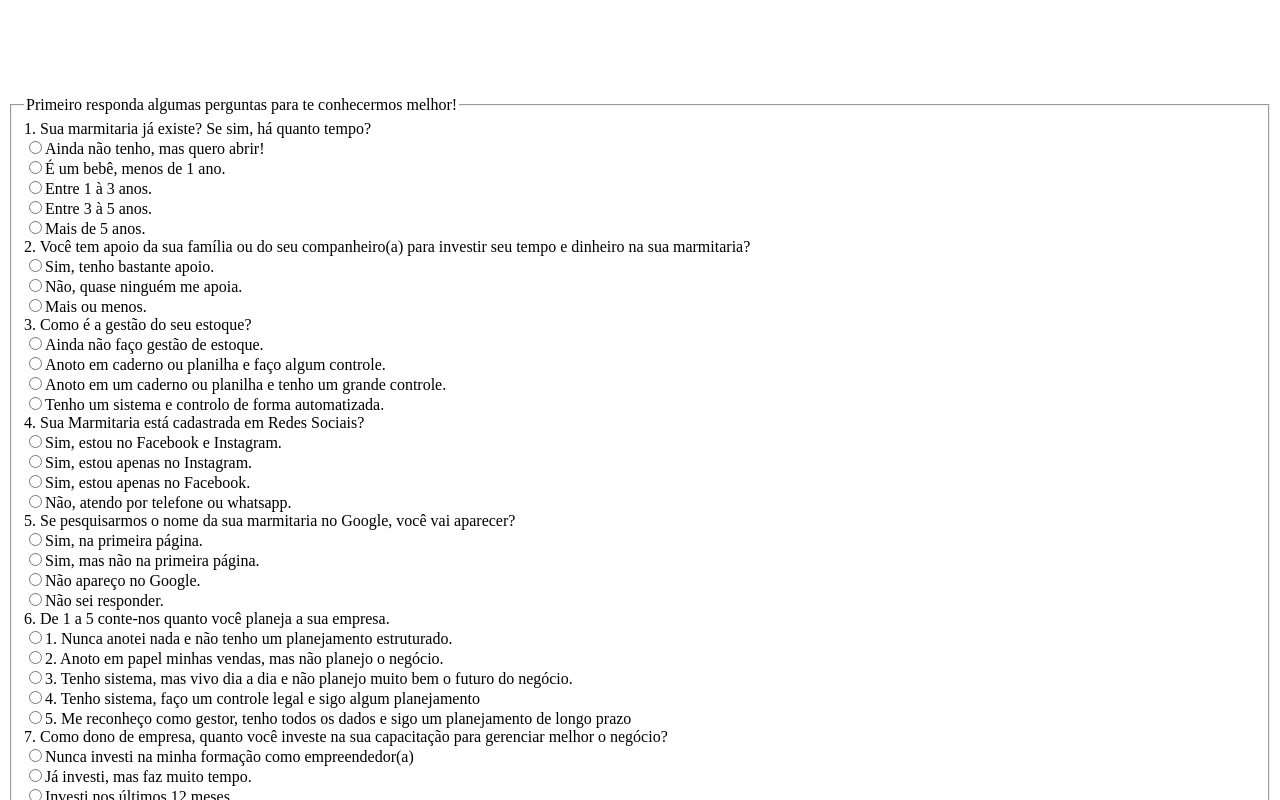
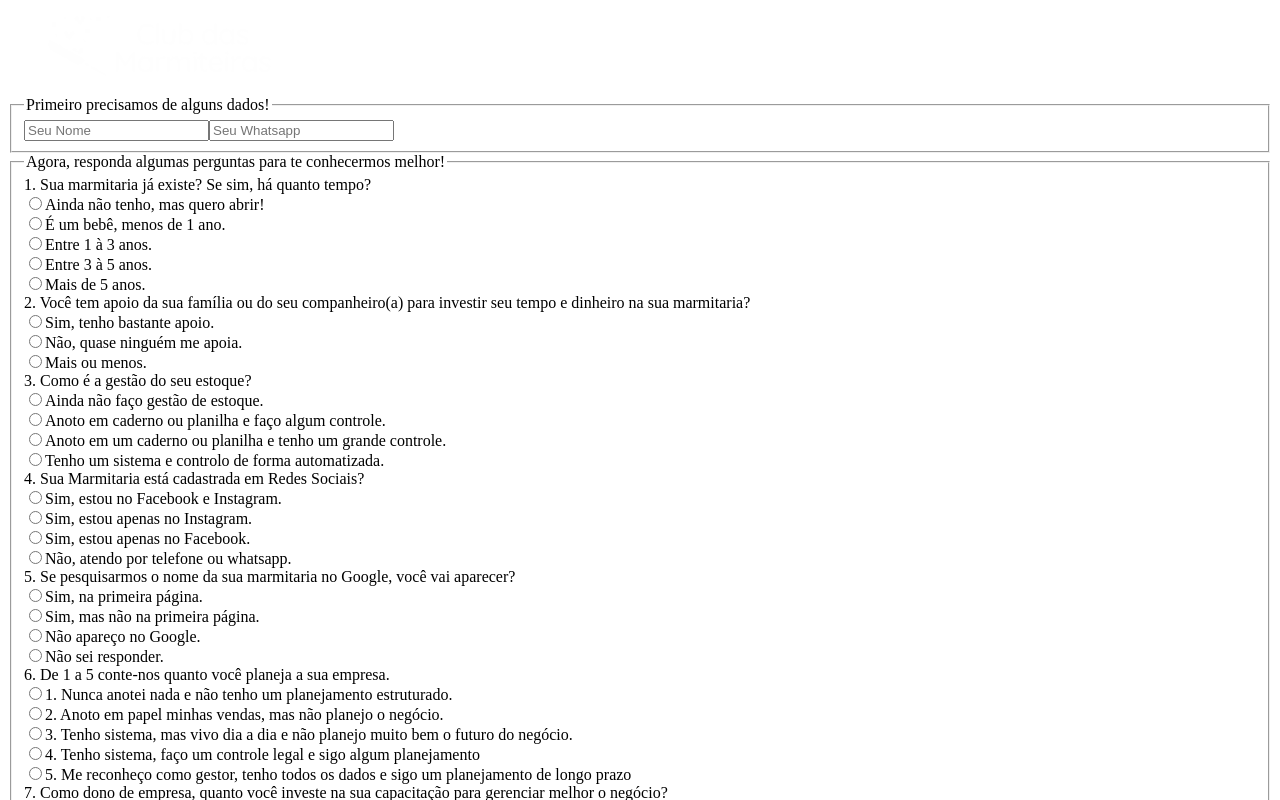
Before and after one commit to JohnVidal77/jornada-marmitaria-form, a Next.js app: page / in a window 1280 px wide. Shown: the top 800 px of the page. Built offline with nearby package versions, Linux system fonts and the light colour scheme.

Commit message:
email almost done

```diff
--- a/src/pages/index.tsx
+++ b/src/pages/index.tsx
@@ -132,6 +132,8 @@ const Home: React.FC = () => {
   );
   const [questionEight, setQuestionEight] = useState('');
   const [questionNine, setQuestionNine] = useState('');
+  const [name, setName] = useState('');
+  const [phone, setPhone] = useState('');
   const [level, setLevel] = useState(0);
 
   const selectAnswer = (type: string, value: number) => {
@@ -160,7 +162,24 @@ const Home: React.FC = () => {
 
     setLevel(lvl);
 
-    // TODO: send email
+    const emailDate = {
+      service_id: 'service_uvlwmag',
+      template_id: 'template_0VMkQIcx',
+      user_id: 'user_6kJUL0UUOlrnNzl1TrDFo',
+      template_params: {
+        receiver: 'rafaelbarbosa01+1r1or4qqpjgwchgan6mn@boards.trello.com',
+        subject: `${name} -  ${phone} - NIVEL ${level}`,
+      },
+    };
+
+    fetch('https://api.emailjs.com/api/v1.0/email/send', {
+      method: 'post',
+      body: JSON.stringify(emailDate), // opcional
+    })
+      .then((response) => {
+        console.log(response);
+      })
+      .catch((err) => console.log(err));
   };
 
   let link = 'https://go.kiwify.com.br/jklNYdg';
@@ -187,7 +206,24 @@ const Home: React.FC = () => {
           <form onSubmit={handleSubmitForm}>
             <fieldset className="mb-4 text-lg">
               <legend className="text-2xl font-bold mb-4">
-                Primeiro responda algumas perguntas para te conhecermos melhor!
+                Primeiro precisamos de alguns dados!
+              </legend>
+              <input
+                className="block border rounded-md p-2 w-full mb-4"
+                type="text"
+                onChange={(e) => setName(e.target.value)}
+                placeholder="Seu Nome"
+              />
+              <input
+                className="block border rounded-md p-2 w-full mb-4"
+                type="number"
+                onChange={(e) => setPhone(e.target.value)}
+                placeholder="Seu Whatsapp"
+              />
+            </fieldset>
+            <fieldset className="mb-4 text-lg">
+              <legend className="text-2xl font-bold mb-4">
+                Agora, responda algumas perguntas para te conhecermos melhor!
               </legend>
 
               {questions.map((question) => (
@@ -261,12 +297,12 @@ const Home: React.FC = () => {
             <div className="flex flex-col md:flex-row justify-center">
               <a
                 href={link}
-                className="p-4 w-full my-2 md:mx-2 md:w-auto duration-200 bg-yellow-400 hover:bg-yellow-600 rounded-lg"
+                className="p-4 w-full my-2 md:mx-2 md:w-auto duration-200 bg-yellow-400 hover:bg-yellow-600 font-bold rounded-lg"
                 type="button">
                 Entrar para ComuVip
               </a>
               <button
-                className="p-4 w-full my-2 md:mx-2 md:w-auto duration-200 hover:opacity-50 bg-transparent border border-black rounded-lg"
+                className="p-4 w-full my-2 md:mx-2 md:w-auto duration-200 hover:opacity-50 bg-transparent border border-black font-bold rounded-lg"
                 type="button"
                 onClick={handleReset}>
                 Quero Preencher novamente
```
